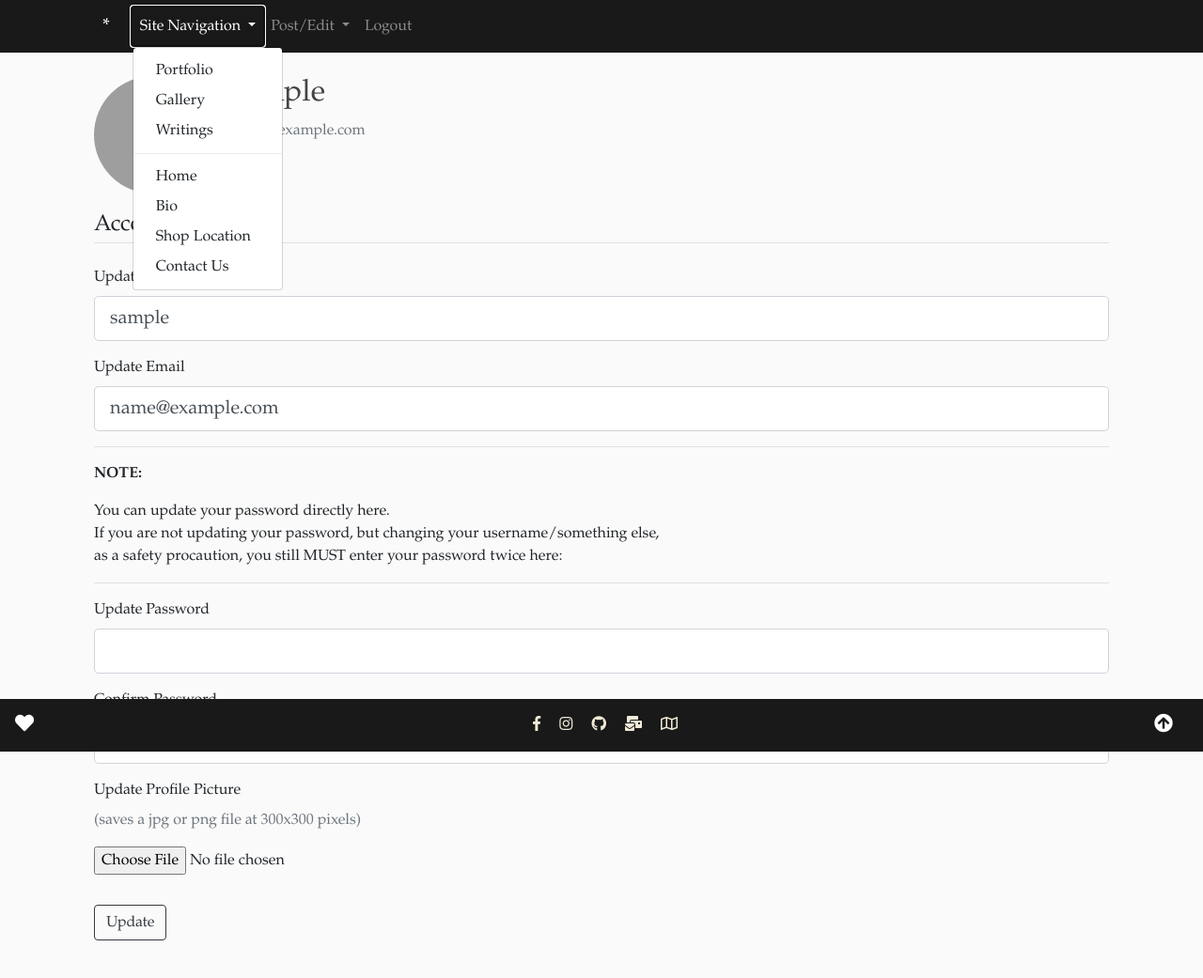
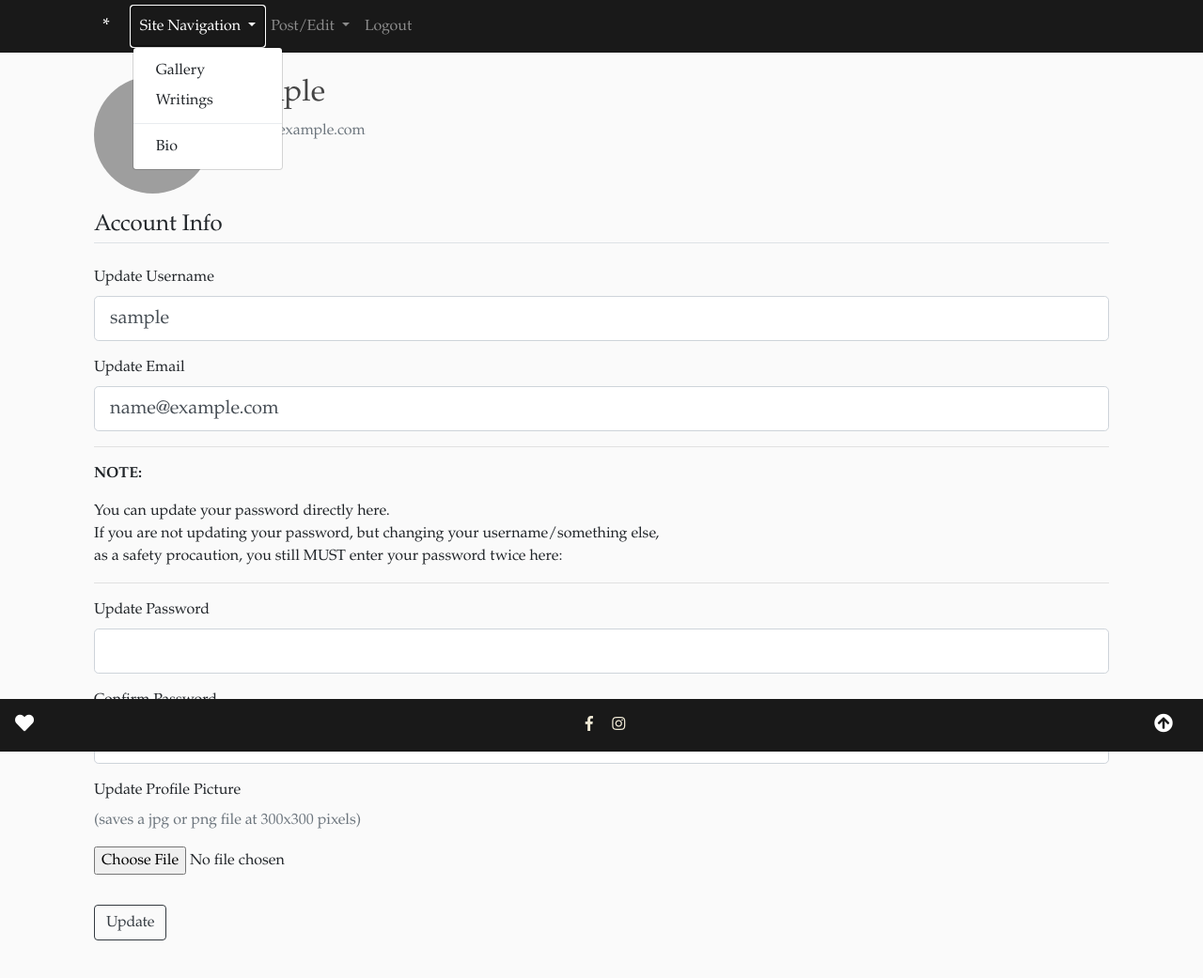
Before and after one commit to punctuationmarks/Flask--artist-gallery, a Flask app: page /account in a window 1280 px wide, after a click on "Site Navigation". Shown: the top 1041 px of the page at 94% size. Run offline with Flask 2, Linux system fonts and the light colour scheme; the visitor is signed in with stand-in values (Sample User, id 1); data comes from the database, SQL or seed files in the repository; some libraries are stand-ins or nearby versions; grey boxes are pictures that could not be loaded.

Commit message:
removed google, deprecated portfolio

```diff
--- a/flask_app/__init__.py
+++ b/flask_app/__init__.py
@@ -4,13 +4,11 @@ from flask_sqlalchemy import SQLAlchemy
 from flask_bcrypt import Bcrypt
 from flask_login import LoginManager
 from flask_mail import Mail
-from flask_googlemaps import GoogleMaps
 from flask_app.config import Config
 
 
 db = SQLAlchemy()
 bcrypt = Bcrypt()
-googlemap = GoogleMaps()
 login_manager = LoginManager()
 login_manager.login_view = 'users_bp.login'
 login_manager.login_message_category = 'info'
@@ -23,10 +21,8 @@ def create_app(config_class=Config):
 
     db.init_app(app)
     bcrypt.init_app(app)
-    googlemap.init_app(app)
     login_manager.init_app(app)
     mail.init_app(app)
-
 
     from flask_app.users.routes import users_bp
     from flask_app.main.routes import main_bp
--- a/flask_app/gallery/forms.py
+++ b/flask_app/gallery/forms.py
@@ -6,7 +6,7 @@ from wtforms.validators import DataRequired, ValidationError
 ### POSTING FORMS ###
 class PostGalleryForm(FlaskForm):
     title = StringField('Title')
-    gallery_picture = FileField('Upload Image', validators=[DataRequired(), FileAllowed(['jpg', 'png'])])
+    gallery_picture = FileField('Upload Image', validators=[DataRequired(), FileAllowed(['jpeg', 'jpg', 'png'])])
     content = TextAreaField('About Paragraph')
     price = StringField('How much?')
     submit = SubmitField('Post')
--- a/flask_app/main/forms.py
+++ b/flask_app/main/forms.py
@@ -9,14 +9,14 @@ from wtforms.validators import DataRequired, Length, Email, ValidationError
 class BioPageForm(FlaskForm):
     title = StringField('Title for Bio Page ', validators=[DataRequired()])
     content = TextAreaField('Body of Bio Page ', validators=[DataRequired()])
-    bio_photo = FileField('Bio Photo', validators=[DataRequired(), FileAllowed(['jpg', 'png'])])
+    bio_photo = FileField('Bio Photo', validators=[DataRequired(), FileAllowed(['jpeg', 'jpg', 'png'])])
     submit = SubmitField('Post Bio Page')
 
 ### Home Page Form ###
 class HomePageForm(FlaskForm):
     title = StringField('Title for Home Page', validators=[DataRequired()])
     content = TextAreaField('Body of Home Page', validators=[DataRequired()])
-    main_photo = FileField('Main Background Photo', validators=[DataRequired(), FileAllowed(['jpg', 'png'])])
+    main_photo = FileField('Main Background Photo', validators=[DataRequired(), FileAllowed(['jpeg', 'jpg', 'png'])])
     submit = SubmitField('Post Home Page')
 
 
--- a/flask_app/models.py
+++ b/flask_app/models.py
@@ -143,4 +143,4 @@ class Gallery_Post(db.Model):
     user_id = db.Column(db.Integer, db.ForeignKey('user.id'), nullable=False)
 
     def __repr__(self):
-        return f"Portfolio_Post('{self.title}', '{self.portfolio_picture}', '{self.date_posted}')"
+        return f"Gallery_Post('{self.title}', '{self.gallery_picture}', '{self.date_posted}')"
--- a/flask_app/portfolio/forms.py
+++ b/flask_app/portfolio/forms.py
@@ -6,6 +6,6 @@ from wtforms.validators import DataRequired, ValidationError
 ### POSTING FORMS ###
 class PostPortfolioForm(FlaskForm):
     title = StringField('Title')
-    portfolio_picture = FileField('Upload Image', validators=[DataRequired(), FileAllowed(['jpg', 'png'])])
+    portfolio_picture = FileField('Upload Image', validators=[DataRequired(), FileAllowed(['jpeg', 'jpg', 'png'])])
     content = TextAreaField('About Paragraph')
     submit = SubmitField('Post')
--- a/flask_app/portfolio/routes.py
+++ b/flask_app/portfolio/routes.py
@@ -10,8 +10,9 @@ from flask_login import  current_user, login_required
 
 portfolio_bp = Blueprint('portfolio_bp', __name__)
 
-### View the Portfolio ###
+### View the Portfolio, currently user needs to be logged in, remove if having this feature open to the public ###
 @portfolio_bp.route("/portfolio")
+@login_required
 def portfolio():
     page_update = Portfolio_Page_Update.query.order_by(Portfolio_Page_Update.date_posted.desc()).first()
     page = request.args.get('page', 1, type=int)
--- a/flask_app/templates/layout.html
+++ b/flask_app/templates/layout.html
@@ -1,35 +1,17 @@
 <!DOCTYPE html>
 <html lang="en">
+
 <head>
-
-  <!-- using Bootstrap -->
-  <!-- Required meta tags -->
   <meta charset="utf-8">
   <meta name="viewport" content="width=device-width, initial-scale=1, shrink-to-fit=no">
-
-  <!-- Bootstrap CSS -->
-  <link rel="stylesheet" href="https://stackpath.bootstrapcdn.com/bootstrap/4.1.3/css/bootstrap.min.css" integrity="sha384-MCw98/SFnGE8fJT3GXwEOngsV7Zt27NXFoaoApmYm81iuXoPkFOJwJ8ERdknLPMO" crossorigin="anonymous">
-
-
-  <!-- Font awesome 5 for Gliphs -->
-  <link rel="stylesheet" href="https://use.fontawesome.com/releases/v5.7.1/css/all.css" integrity="sha384-fnmOCqbTlWIlj8LyTjo7mOUStjsKC4pOpQbqyi7RrhN7udi9RwhKkMHpvLbHG9Sr" crossorigin="anonymous">
-
-
+  <link rel="stylesheet" href="https://stackpath.bootstrapcdn.com/bootstrap/4.1.3/css/bootstrap.min.css"
+    integrity="sha384-MCw98/SFnGE8fJT3GXwEOngsV7Zt27NXFoaoApmYm81iuXoPkFOJwJ8ERdknLPMO" crossorigin="anonymous">
+  <link rel="stylesheet" href="https://use.fontawesome.com/releases/v5.7.1/css/all.css"
+    integrity="sha384-fnmOCqbTlWIlj8LyTjo7mOUStjsKC4pOpQbqyi7RrhN7udi9RwhKkMHpvLbHG9Sr" crossorigin="anonymous">
   <link rel="stylesheet" type="text/css" href="{{ url_for('static', filename='css/main.css')}}">
 
-
-  {% if title %}
-
-      <title> Artist Name - {{ title }} </title>
-
-  {% else %}
-
-      <title> Artist Name </title>
-
-  {% endif %}
-
   <!-- ICON AT THE TOP OF THE WEBPAGE LINK -->
-  <link rel="icon" href="{{ url_for('static', filename='profile_pics/default.jpg')}}">
+  <link rel="icon" href="{{ url_for('static', filename='shared_images/portfolio_picture.jpg')}}">
 
 </head>
 
@@ -38,7 +20,8 @@
   <nav class="navbar navbar-expand-md navbar-dark bg-nav-color fixed-top">
     <div class="container">
       <a class="navbar-brand mr-4 ml-4" href="/">*</a>
-            <button class="navbar-toggler" type="button" data-toggle="collapse" data-target="#navbarToggle" aria-controls="navbarToggle" aria-expanded="false" aria-label="Toggle navigation">
+      <button class="navbar-toggler" type="button" data-toggle="collapse" data-target="#navbarToggle"
+        aria-controls="navbarToggle" aria-expanded="false" aria-label="Toggle navigation">
         <span class="navbar-toggler-icon"></span>
       </button>
       <div class="collapse navbar-collapse" id="navbarToggle">
@@ -47,37 +30,43 @@
           <ul class="navbar-nav mr-auto">
             {% if current_user.is_authenticated %}
             <li class="nav-item dropdown">
-                                  <a class="nav-link dropdown-toggle" href="#" id="navbarDropdown" role="button" data-toggle="dropdown" aria-haspopup="true" aria-expanded="false">
+              <a class="nav-link dropdown-toggle" href="#" id="navbarDropdown" role="button" data-toggle="dropdown"
+                aria-haspopup="true" aria-expanded="false">
                 Site Navigation
               </a>
               <div class="dropdown-menu" aria-labelledby="navbarDropdown">
-                                    <a class="dropdown-item" href="{{ url_for('portfolio_bp.portfolio') }}">Portfolio</a>
+                <!-- <a class="dropdown-item" href="{{ url_for('portfolio_bp.portfolio') }}">Portfolio</a> -->
                 <a class="dropdown-item" href="{{ url_for('gallery_bp.gallery') }}">Gallery</a>
                 <a class="dropdown-item" href="{{ url_for('blog_bp.blog') }}">Writings</a>
 
                 <div class="dropdown-divider"></div>
-                                    <a class="dropdown-item" href="{{ url_for('main_bp.home') }}">Home</a>
+                <!-- <a class="dropdown-item" href="{{ url_for('main_bp.home') }}">Home</a> -->
                 <a class="dropdown-item" href="{{ url_for('main_bp.bio') }}">Bio</a>
-                                    <a class="dropdown-item" href="{{ url_for('main_bp.map') }}">Shop Location</a>
-                                    <a class="dropdown-item" href="{{ url_for('main_bp.contact') }}">Contact Us</a>
 
               </div>
             </li>
 
             <li class="nav-item dropdown">
-                                  <a class="nav-link dropdown-toggle" href="#" id="navbarDropdown" role="button" data-toggle="dropdown" aria-haspopup="true" aria-expanded="false">
+              <a class="nav-link dropdown-toggle" href="#" id="navbarDropdown" role="button" data-toggle="dropdown"
+                aria-haspopup="true" aria-expanded="false">
                 Post/Edit
               </a>
+              <!--
+            // TODO:
+            // autimate the process of generating these links -->
+
+                <!-- generating content -->
                 <div class="dropdown-menu" aria-labelledby="navbarDropdown">
-                                    <a class="dropdown-item" href="{{ url_for('portfolio_bp.new_portfolio_post') }}">New Portfolio</a>
+                <!-- <a class="dropdown-item" href="{{ url_for('portfolio_bp.new_portfolio_post') }}">New Portfolio</a> -->
                 <a class="dropdown-item" href="{{ url_for('gallery_bp.new_gallery_post') }}">New Gallery</a>
                 <a class="dropdown-item" href="{{ url_for('blog_bp.new_blog_post') }}">New Blog Post</a>
 
+                <!-- editing background image and text -->
                 <div class="dropdown-divider"></div>
                 <a class="dropdown-item" href="{{ url_for('main_bp.update_home_page') }}">Edit Home Page</a>
                 <a class="dropdown-item" href="{{ url_for('main_bp.update_bio_page') }}">Edit Bio Page</a>
                 <a class="dropdown-item" href="{{ url_for('main_bp.update_gallery') }}">Edit Gallery Page</a>
-                                    <a class="dropdown-item" href="{{ url_for('main_bp.update_portfolio') }}">Edit Portfolio Page</a>
+                <!-- <a class="dropdown-item" href="{{ url_for('main_bp.update_portfolio') }}">Edit Portfolio Page</a> -->
                 <div class="dropdown-divider"></div>
                 <a class="dropdown-item" href="{{ url_for('users_bp.account') }}">Edit Account</a>
 
@@ -87,33 +76,25 @@
               <a class="nav-item nav-link" href="{{ url_for('users_bp.logout') }}">Logout</a>
             </li>
             {% else %}
+
+            <!-- <li class="nav-item">
+              <a class="nav-link" href="{{ url_for('main_bp.home') }}">Home</a>
+            </li> -->
+
+            <!-- <li class="nav-item">
+              <a class="nav-link" href="{{ url_for('portfolio_bp.portfolio') }}">Portfolio</a>
+            </li> -->
+
             <li class="nav-item">
-                                <a class="nav-link" href="{{ url_for('main_bp.home') }}">Home</a>
+              <a class="nav-link" href="{{ url_for('gallery_bp.gallery') }}">Gallery</a>
             </li>
 
             <li class="nav-item">
-                                <a class="nav-link" href="{{ url_for('portfolio_bp.portfolio') }}">Portfolio</a>
+              <a class="nav-link" href="{{ url_for('blog_bp.blog') }}">Writings</a>
             </li>
 
             <li class="nav-item">
-                                <a class="nav-link"  href="{{ url_for('gallery_bp.gallery') }}">Gallery</a>
-                              </li>
-
-                              <li class="nav-item">
-                                <a class="nav-link"  href="{{ url_for('blog_bp.blog') }}">Writings</a>
-                              </li>
-
-                              <li class="nav-item">
-                                <a class="nav-link"  href="{{ url_for('main_bp.bio') }}">Bio</a>
-                              </li>
-
-                              <li class="nav-item">
-                                <a class="nav-link"  href="{{ url_for('main_bp.contact') }}">Contact Us</a>
-                              </li>
-
-
-                              <li class="nav-item">
-                                <a class="nav-link"  href="{{ url_for('main_bp.map') }}">Shop Location</a>
+              <a class="nav-link" href="{{ url_for('main_bp.bio') }}">Bio</a>
             </li>
 
             <!-- REMOVE ONCE YOUR ARTISTS + ADMIN ARE REGISTERED -->
@@ -124,6 +105,7 @@
               <a class="nav-item nav-link" href="{{ url_for('users_bp.login') }}">Login</a>
             </li>
             {% endif %}
+
           </ul>
         </div>
       </div>
@@ -161,19 +143,18 @@
 
     {% block gallery %}
     {% endblock gallery %}
-
+<!--
     {% block portfolio %}
     {% endblock portfolio %}
+  -->
 
     {% block modal %}
     {% endblock modal %}
 
-        {% block contact_us %}
-        {% endblock contact_us %}
-
   </div>
   <div style="height: 75px"></div>
 </main>
+
 <!-- FIX FOOTER -->
 <nav class="navbar fixed-bottom navbar-dark bg-nav-color">
   <a class="navbar-brand mr-4 bottomOfPage_left" href="#">
@@ -183,15 +164,14 @@
 
 
     {% if title == "Bio"%}
-             <small class="text-left">Made with <a class="" href="https://phoebx.com" target="_blank"><i class="far fa-heart"></i></a> by <a class="" href="https://github.com/punctuationmarks" target="_blank">punctuationmarks</a></small>
+    <small class="text-left">Made with <a class="" href="https://phoebx.com" target="_blank"><i
+          class="far fa-heart"></i></a> by <a class="" href="https://github.com/punctuationmarks"
+        target="_blank">punctuationmarks</a></small>
 
     {% else %}
 
     <a class="pad" href="https://www.facebook.com/" target="_blank"><i class="fab fa-facebook-f"></i></a>
     <a class="pad" href="https://www.instagram.com/" target="_blank"><i class="fab fa-instagram"></i></a>
-            <a class="pad" href="https://github.com/punctuationmarks" target="_blank"><i class="fab fa-github"></i></a>
-            <a class="pad" href="{{ url_for('main_bp.contact')}}"><i class="fas fa-mail-bulk"></i></a>
-            <a class="pad" href="{{ url_for('main_bp.map')}}" target="_blank"><i class="far fa-map"></i></a>
 
   </div>
 
@@ -202,9 +182,13 @@
 
 
 <!-- BOOTSTRAP 4 -->
-  <script src="https://code.jquery.com/jquery-3.3.1.slim.min.js" integrity="sha384-q8i/X+965DzO0rT7abK41JStQIAqVgRVzpbzo5smXKp4YfRvH+8abtTE1Pi6jizo" crossorigin="anonymous"></script>
-  <script src="https://cdnjs.cloudflare.com/ajax/libs/popper.js/1.14.6/umd/popper.min.js" integrity="sha384-wHAiFfRlMFy6i5SRaxvfOCifBUQy1xHdJ/yoi7FRNXMRBu5WHdZYu1hA6ZOblgut" crossorigin="anonymous"></script>
-  <script src="https://stackpath.bootstrapcdn.com/bootstrap/4.2.1/js/bootstrap.min.js" integrity="sha384-B0UglyR+jN6CkvvICOB2joaf5I4l3gm9GU6Hc1og6Ls7i6U/mkkaduKaBhlAXv9k" crossorigin="anonymous"></script>
+<script src="https://code.jquery.com/jquery-3.3.1.slim.min.js"
+  integrity="sha384-q8i/X+965DzO0rT7abK41JStQIAqVgRVzpbzo5smXKp4YfRvH+8abtTE1Pi6jizo" crossorigin="anonymous"></script>
+<script src="https://cdnjs.cloudflare.com/ajax/libs/popper.js/1.14.6/umd/popper.min.js"
+  integrity="sha384-wHAiFfRlMFy6i5SRaxvfOCifBUQy1xHdJ/yoi7FRNXMRBu5WHdZYu1hA6ZOblgut" crossorigin="anonymous"></script>
+<script src="https://stackpath.bootstrapcdn.com/bootstrap/4.2.1/js/bootstrap.min.js"
+  integrity="sha384-B0UglyR+jN6CkvvICOB2joaf5I4l3gm9GU6Hc1og6Ls7i6U/mkkaduKaBhlAXv9k" crossorigin="anonymous"></script>
 <script type="text/javascript" src="{{ url_for('static', filename='js/main.js')}}"></script>
 </body>
+
 </html>
--- a/flask_app/users/forms.py
+++ b/flask_app/users/forms.py
@@ -38,7 +38,7 @@ class UpdateAccountForm(FlaskForm):
                         validators=[DataRequired(), Email()])
 
     picture = FileField('Update Profile Picture',
-                    validators=[FileAllowed(['jpg', 'png'])])
+                    validators=[FileAllowed(['jpeg', 'jpg', 'png'])])
 
     password = PasswordField('Update Password',
                     validators=[DataRequired()])
--- a/requirements.txt
+++ b/requirements.txt
@@ -6,7 +6,6 @@ dnspython==2.0.0
 email-validator==1.1.2
 Flask==2.0.0
 Flask-Bcrypt==0.7.1
-flask-googlemaps==0.4.0
 Flask-Login==0.5.0
 Flask-Mail==0.9.1
 Flask-SQLAlchemy==2.4.4
--- a/run.py
+++ b/run.py
@@ -4,6 +4,7 @@ app = create_app()
 
 if __name__ == '__main__':
     app.run(debug=True)
+
 
 """
 # database not being built on run? in the virtual environment in python3's cli:
```
Also changed, not shown: flask_app/config.py (+1 -7 lines), flask_app/main/routes.py (+5 -72 lines), flask_app/templates/blog_by_id.html (+15 -5 lines), flask_app/templates/contact.html (+2 -10 lines), flask_app/templates/maps.html (deleted, +0 -24 lines), README.md, 1 other file. Lines whose indentation alone changed are shown as unchanged.
